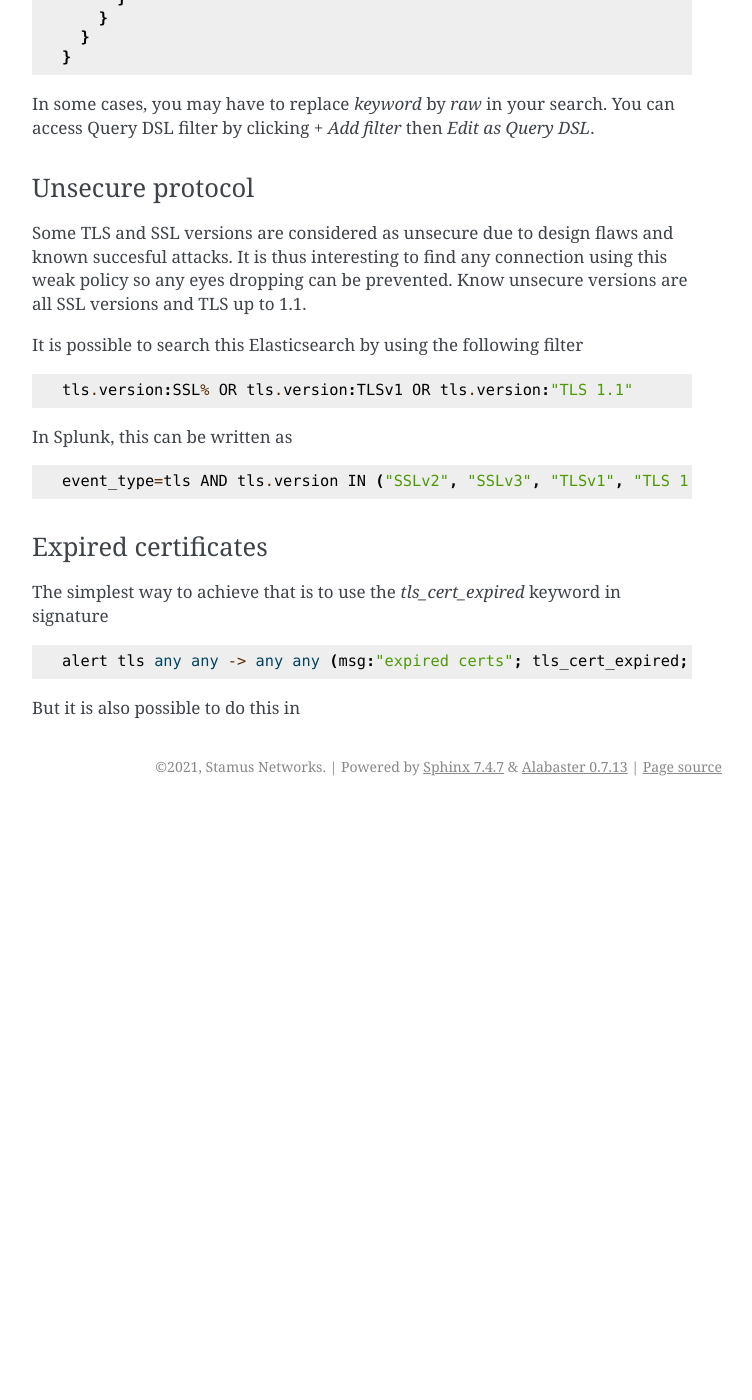
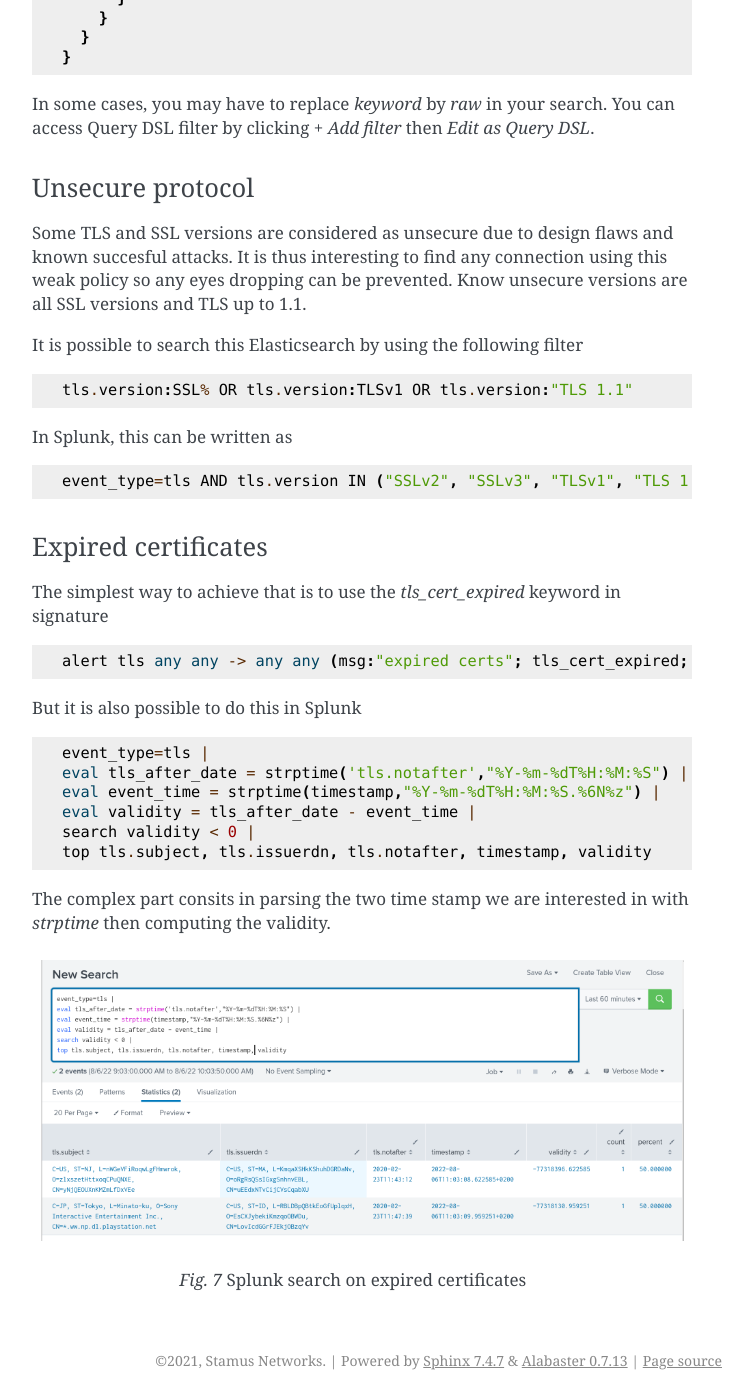
Before and after one commit to StamusNetworks/suricata-4-analysts, a Sphinx documentation site: the page built from source/tls-threat-hunting.rst, in a window 1280 px wide and 1400 px high, scrolled down 7408 px. Shown: the whole window, without its empty margins (388-1140 px from the left). Built offline with Sphinx 7.4.7, drawn with Linux system fonts in a browser that asks for light colours; before the commit the page ends 8214 px from its top, so only the background shows below that.

Commit message:
tls: splunk expired certificates

```diff
--- a/source/tls-threat-hunting.rst
+++ b/source/tls-threat-hunting.rst
@@ -333,4 +333,18 @@ in signature ::
 
   alert tls any any -> any any (msg:"expired certs"; tls_cert_expired; sid:1; rev:1;)
 
-But it is also possible to do this in
+But it is also possible to do this in Splunk ::
+
+ event_type=tls |
+ eval tls_after_date = strptime('tls.notafter',"%Y-%m-%dT%H:%M:%S") |
+ eval event_time = strptime(timestamp,"%Y-%m-%dT%H:%M:%S.%6N%z") |
+ eval validity = tls_after_date - event_time |
+ search validity < 0 |
+ top tls.subject, tls.issuerdn, tls.notafter, timestamp, validity
+
+The complex part consits in parsing the two time stamp we are interested
+in with `strptime` then computing the validity.
+
+.. figure:: img/splunk-expired-tls.png
+
+   Splunk search on expired certificates
```
Also changed, not shown: source/img/splunk-expired-tls.png (added).
